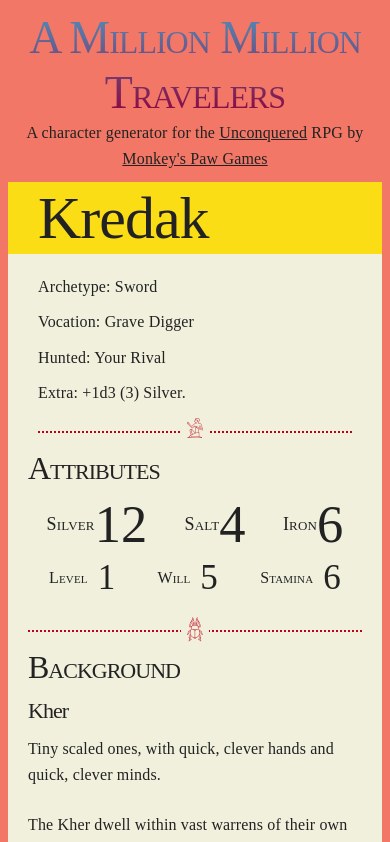
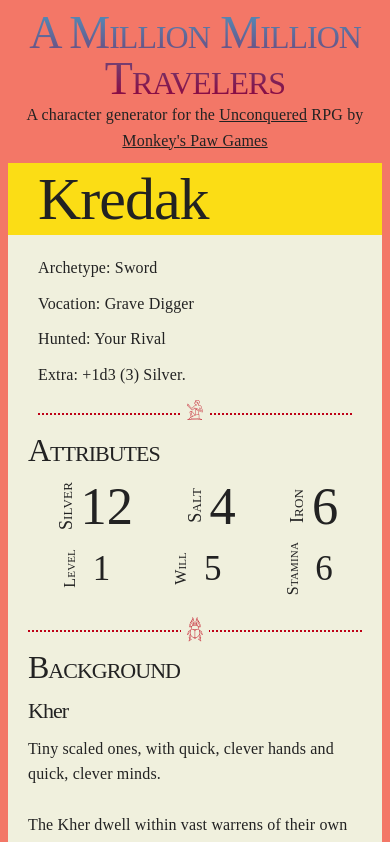
Before and after one commit to robfletcher/million-million-travelers, a Svelte app: page / in a window 390 px wide. Shown: the top 842 px of the page. Built offline with nearby package versions, Linux system fonts and the light colour scheme; a web font is replaced by a local one.

Commit message:
fix title line height and stat vertical labels on mobile

```diff
--- a/src/App.svelte
+++ b/src/App.svelte
@@ -124,6 +124,7 @@
 		color: transparent;
 		background-image: linear-gradient(#4f91be, #8e0039);
 		background-clip: text;
+		line-height: 1;
 	}
 
 	.meta p {
@@ -326,7 +327,9 @@
 	}
 
 	figure.stat figcaption {
-		writing-mode: sideways-lr;
+		/* Only Firefox actually supports writing-mode: sideways-lr so simulating by rotating vertical text */
+		writing-mode: vertical-lr;
+		transform: rotate(180deg);
 	}
 
 	figure.stat-large figcaption {
```
